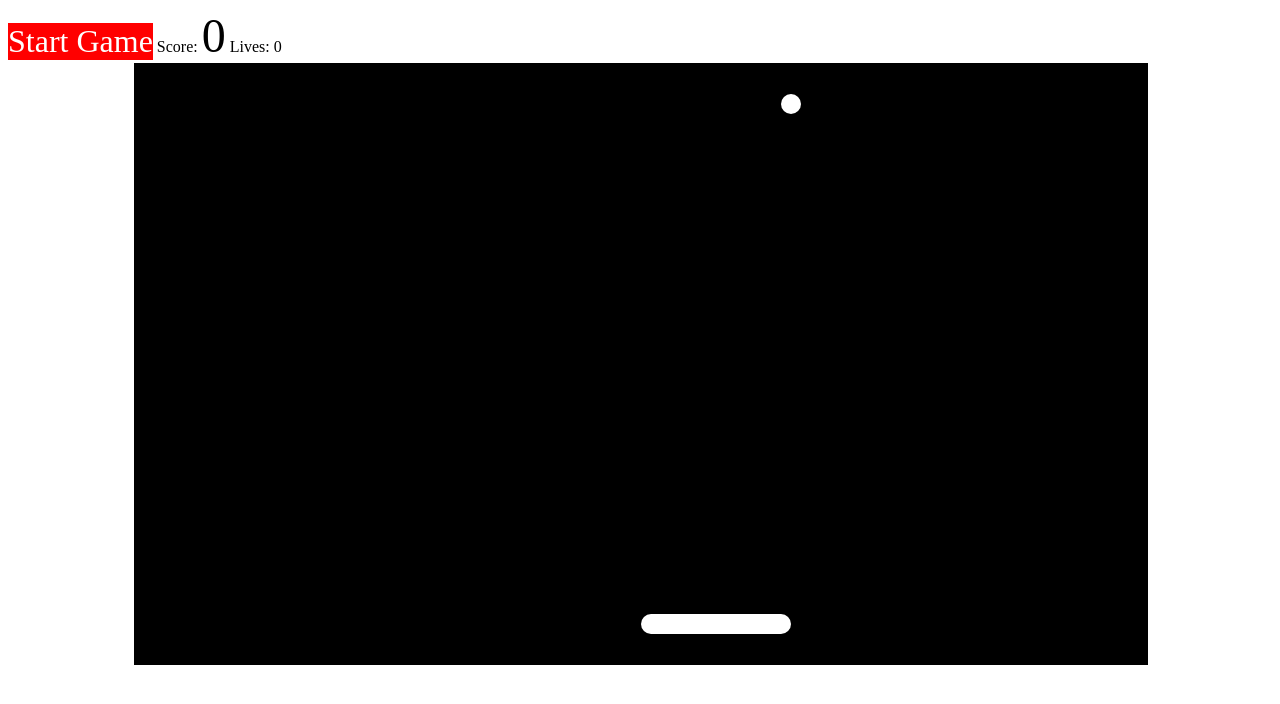
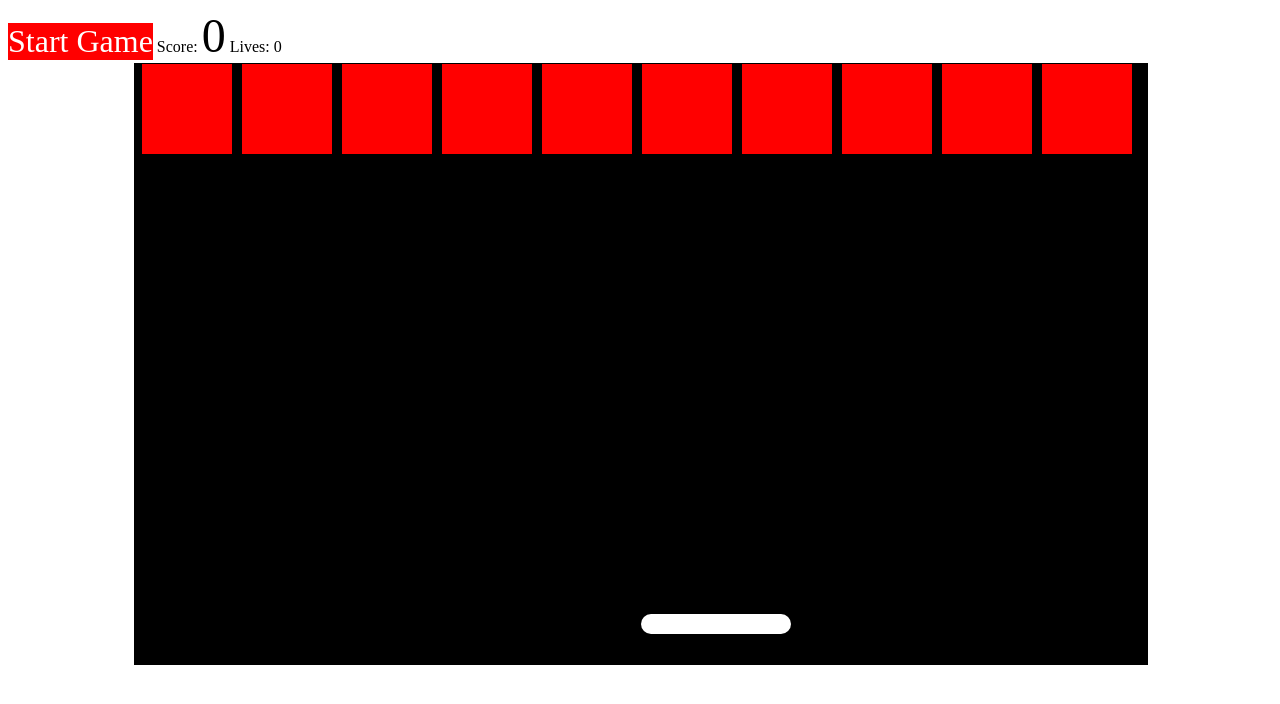
Before and after one commit to ariannargesi/javascript-breakout-game, a plain HTML site: page index.html in a window 1280 px wide. Both pictures are taken after a click on the element "Start Game". Drawn offline with Linux system fonts and the light colour scheme.

Commit message:
bricks added

```diff
--- a/index.html
+++ b/index.html
@@ -54,6 +54,18 @@
         width: 100%;
         line-height: 300px;
     }
+    .brick {
+        position: absolute;
+        top: 0;
+        left: 0;
+        width: 80px;
+        height: 80px;
+        padding: 5px;
+        color: white;
+        box-shadow: 0px 1px 8px 0px black;
+        font-size: 1.9em;
+        text-align: center;
+    }
 </style>
 <body>
     <div>
@@ -74,7 +86,7 @@
     var paddle = document.querySelector(".paddle")
     var btn_start = document.querySelector(".startBtn")
 
-    var gameOver = false
+    var gameOver = true
     var gameInPlay = true
     var score = 0
     var lives = 5
@@ -97,12 +109,38 @@
     })
 
     function startGame () {
-        document.querySelector(".gameover").style.display = "none"
-        ball.style.display = "block"
-        gameOver = false
-        gameInPlay = true
-        animationRepeat = requestAnimationFrame(update)
+        if(gameOver) {
+            document.querySelector(".gameover").style.display = "none"
+            ball.style.display = "block"
+            lives = 5
+            setupBricks(12)
+            gameOver = false
+            gameInPlay = true
+            animationRepeat = requestAnimationFrame(update)
+        }
     }
+    function setupBricks(num) {
+        var row = {
+            x: ((containerDim.width %  100) / 2),
+            y: 50
+        }
+        for(var x = 0; x< num; x++) {
+            if(row.x > (containerDim.width - 100)){
+                row.y += 70
+                row.x = ((containerDim.width % 100) / 2)
+            }
+            brickMaker(row)
+            row.x += 100
+        }
+        function brickMaker(){
+            var div = document.createElement("div")
+            div.setAttribute("class", "brick")
+              div.style.backgroundColor = "red"
+            div.style.left = row.x + "px"
+            container.appendChild(div)
+        }
+    }
+
     function update() {
         if(gameOver  === false ){
             var pCurrent = paddle.offsetLeft
```
